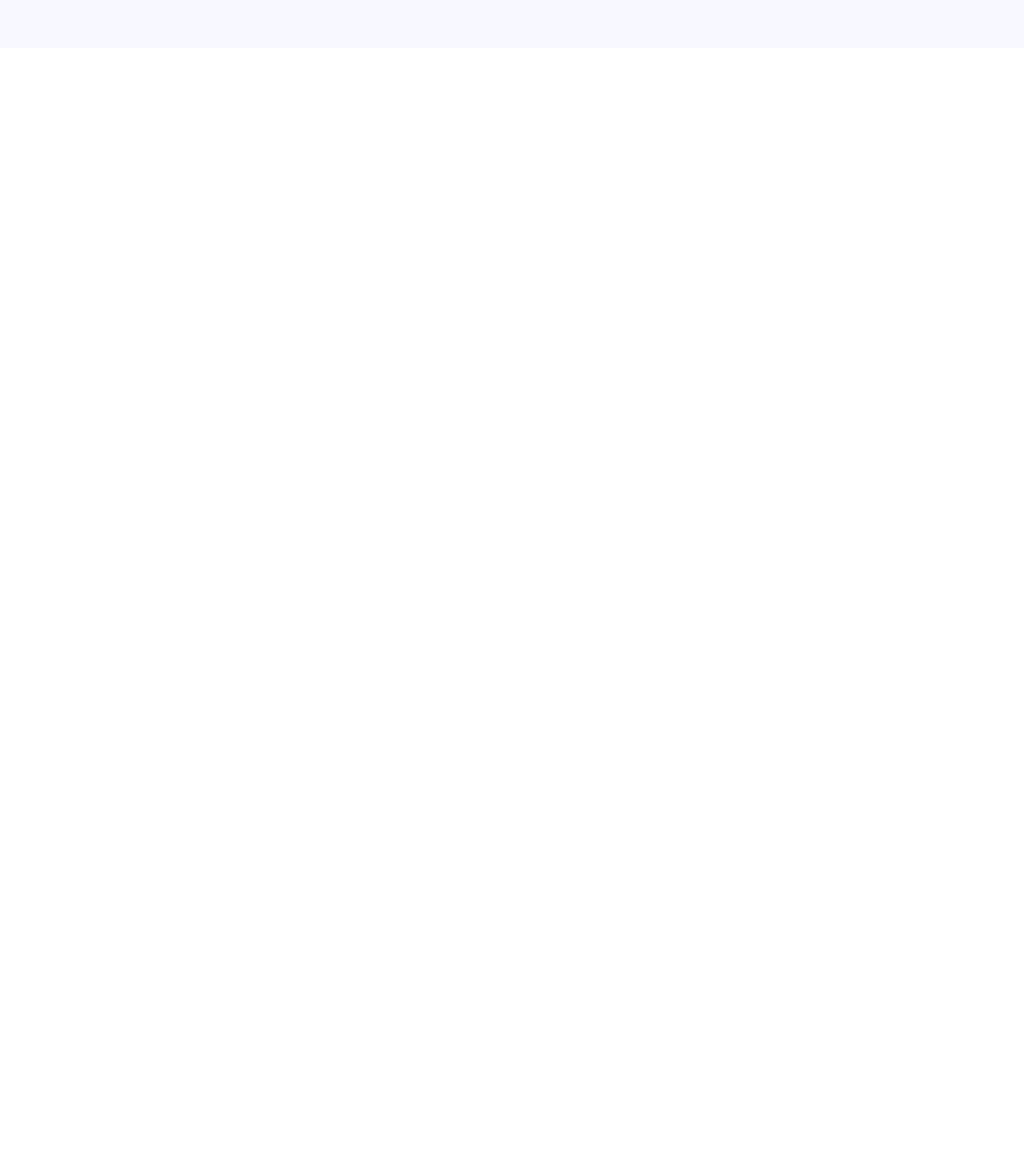
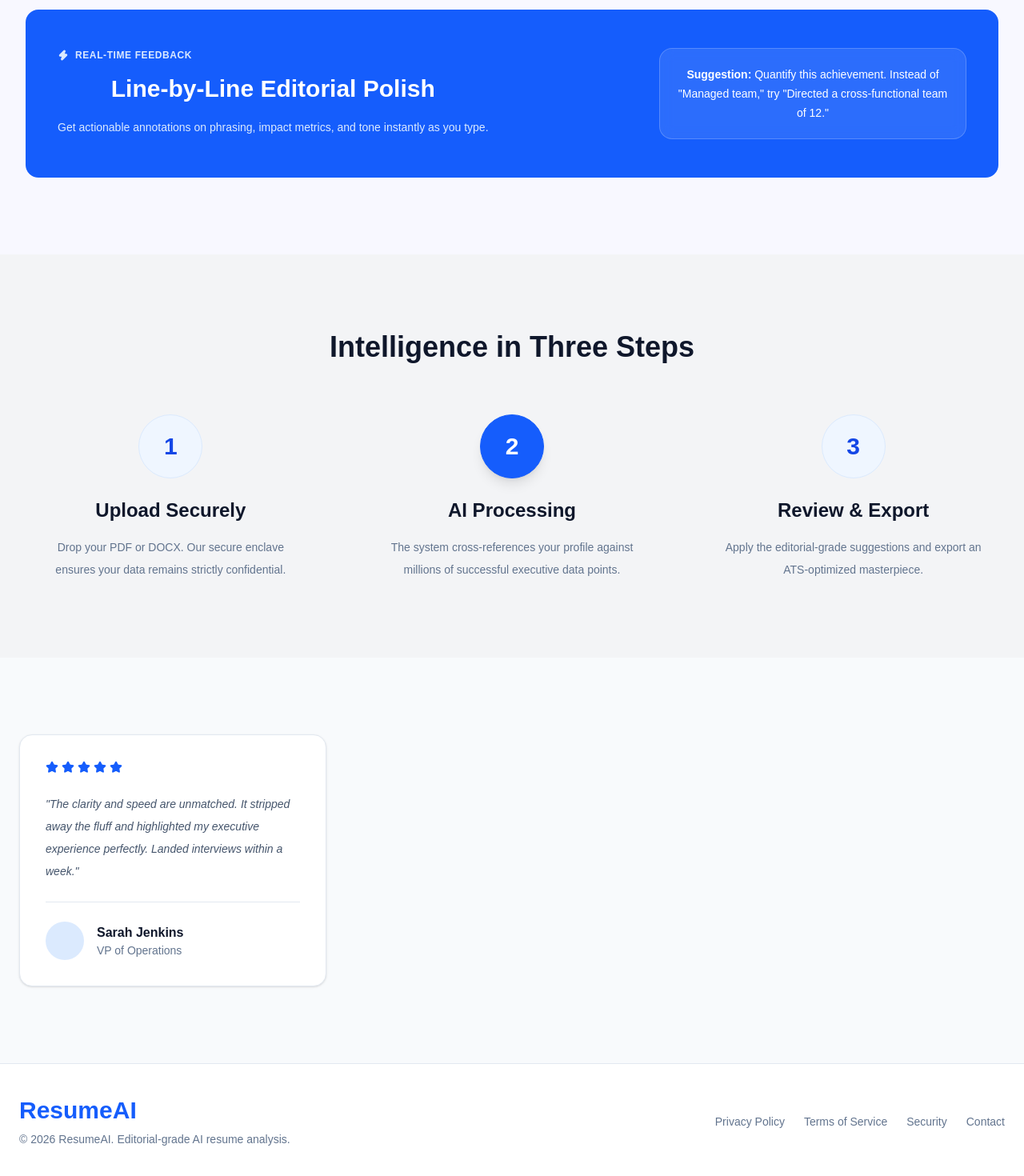
Before and after one commit to shivam-dhmn/Ai-Resume-Reviewer, a Next.js app: page / in a window 1280 px wide. Shown: the part 1306-2776 px from the top of the page at 80% size. Before the commit the page ends 1366 px from the top, so only its background shows below. Built offline with nearby package versions, Linux system fonts and the light colour scheme.

Commit message:
landing page completed

```diff
--- a/app/page.tsx
+++ b/app/page.tsx
@@ -1,6 +1,9 @@
 import Feature from "@/components/landing/Feature";
+import Footer from "@/components/landing/Footer";
 import Hero from "@/components/landing/Hero";
+import HowItWorks from "@/components/landing/HowItWorks";
 import Navbar from "@/components/landing/Navbar";
+import Testimonial from "@/components/landing/testimonial";
 
 
 export default function Home() {
@@ -8,5 +11,8 @@ export default function Home() {
   <Navbar />
   <Hero />
   <Feature />
+  <HowItWorks />
+  <Testimonial />
+  <Footer />
   </>
 }
--- a/components/landing/Feature.tsx
+++ b/components/landing/Feature.tsx
@@ -1,9 +1,12 @@
 import Image from "next/image";
-import { ListChecks, Search, Sparkles } from "lucide-react";
+import { ListChecks, Search, Sparkles, Zap } from "lucide-react";
 
 export default function Feature() {
   return (
-    <section id="features" className="bg-[#f8f8ff] px-3 py-16 text-center sm:px-6 lg:px-8 lg:py-24">
+    <section
+      id="features"
+      className="bg-[#f8f8ff] px-3 py-16 text-center sm:px-6 lg:px-8 lg:py-24"
+    >
       {/* Badge */}
       <div className="mb-6 inline-flex items-center gap-2 rounded-full border border-blue-100 bg-blue-50 px-5 py-2 shadow-sm">
         <Sparkles className="h-4 w-4 fill-blue-600 text-blue-600" />
@@ -31,9 +34,12 @@ export default function Feature() {
           <div className="flex h-7 w-7 items-center justify-center rounded-[3px] bg-white text-blue-700">
             <ListChecks className="h-4 w-4" />
           </div>
-          <h3 className="mt-3 text-base font-semibold text-slate-900">Rigorous ATS Check</h3>
+          <h3 className="mt-3 text-base font-semibold text-slate-900">
+            Rigorous ATS Check
+          </h3>
           <p className="mt-1 max-w-md text-[11px] leading-4 text-slate-600">
-            Our parsing engine mirrors the exact logic used by enterprise Applicant Tracking Systems, ensuring flawless readability.
+            Our parsing engine mirrors the exact logic used by enterprise
+            Applicant Tracking Systems, ensuring flawless readability.
           </p>
           <div className="relative mt-[18px] h-20 overflow-hidden rounded-md border border-slate-300 bg-white">
             <Image
@@ -50,13 +56,18 @@ export default function Feature() {
           <div className="flex h-7 w-7 items-center justify-center rounded-[3px] bg-white text-blue-700">
             <Search className="h-4 w-4" />
           </div>
-          <h3 className="mt-3 text-base font-semibold text-slate-900">Keyword Optimization</h3>
+          <h3 className="mt-3 text-base font-semibold text-slate-900">
+            Keyword Optimization
+          </h3>
           <p className="mt-1 max-w-sm text-[11px] leading-4 text-slate-600">
             Intelligently map your experience to target job descriptions.
           </p>
           <div className="mt-auto flex flex-wrap gap-1.5 pt-8">
-            {['Leadership', 'Strategy', 'Analytics'].map((tag) => (
-              <span key={tag} className="rounded-full bg-[#dce6ff] px-2.5 py-0.5 text-[9px] font-medium text-blue-900">
+            {["Leadership", "Strategy", "Analytics"].map((tag) => (
+              <span
+                key={tag}
+                className="rounded-full bg-[#dce6ff] px-2.5 py-0.5 text-[9px] font-medium text-blue-900"
+              >
                 {tag}
               </span>
             ))}
@@ -64,6 +75,47 @@ export default function Feature() {
         </article>
       </div>
 
+      {/* Editorial Banner */}
+
+      <div className="mt-12 rounded-2xl bg-blue-600 px-8 py-10 lg:px-10 lg:py-12">
+  <div className="flex flex-col items-center justify-between gap-10 lg:flex-row">
+
+    {/* Left Side */}
+    <div className="max-w-xl">
+      <small className="flex items-center gap-2 text-xs font-semibold uppercase tracking-wider text-blue-100">
+        <Zap className="h-3.5 w-3.5 fill-blue-100" />
+        Real-Time Feedback
+      </small>
+
+      <h2 className="mt-4 text-3xl font-bold text-white">
+        Line-by-Line Editorial Polish
+      </h2>
+
+      <p className="mt-4 text-sm leading-7 text-blue-100">
+        Get actionable annotations on phrasing, impact metrics,
+        and tone instantly as you type.
+      </p>
+    </div>
+
+    {/* Right Side */}
+    <div className="w-full max-w-sm rounded-2xl border border-white/20 bg-white/10 p-5 backdrop-blur-sm">
+      <p className="text-sm leading-6 text-white">
+        <span className="font-semibold">
+          Suggestion:
+        </span>{" "}
+        Quantify this achievement. Instead of{" "}
+        <span className="font-medium">
+          "Managed team,"
+        </span>{" "}
+        try{" "}
+        <span className="font-medium">
+          "Directed a cross-functional team of 12."
+        </span>
+      </p>
+    </div>
+
+  </div>
+</div>
     </section>
   );
 }
--- /dev/null
+++ b/components/landing/Footer.tsx
@@ -0,0 +1,68 @@
+import Link from "next/link";
+
+const Footer = () => {
+  return (
+    <footer className="border-t border-slate-200 bg-white">
+      <div className="mx-auto flex max-w-7xl flex-col items-start justify-between gap-8 px-6 py-10 md:flex-row md:items-center">
+
+        {/* Left */}
+
+        <div>
+          <h2 className="text-3xl font-bold text-blue-600">
+            ResumeAI
+          </h2>
+
+          <p className="mt-2 text-sm text-slate-500">
+            © {new Date().getFullYear()} ResumeAI.
+            Editorial-grade AI resume analysis.
+          </p>
+        </div>
+
+        {/* Right */}
+
+        <nav>
+          <ul className="flex flex-wrap gap-6 text-sm text-slate-500">
+            <li>
+              <Link
+                href="/privacy-policy"
+                className="transition-colors hover:text-blue-600"
+              >
+                Privacy Policy
+              </Link>
+            </li>
+
+            <li>
+              <Link
+                href="/terms-of-service"
+                className="transition-colors hover:text-blue-600"
+              >
+                Terms of Service
+              </Link>
+            </li>
+
+            <li>
+              <Link
+                href="/security"
+                className="transition-colors hover:text-blue-600"
+              >
+                Security
+              </Link>
+            </li>
+
+            <li>
+              <Link
+                href="/contact"
+                className="transition-colors hover:text-blue-600"
+              >
+                Contact
+              </Link>
+            </li>
+          </ul>
+        </nav>
+
+      </div>
+    </footer>
+  );
+};
+
+export default Footer;
--- /dev/null
+++ b/components/landing/HowItWorks.tsx
@@ -0,0 +1,74 @@
+const steps = [
+  {
+    number: "1",
+    title: "Upload Securely",
+    description:
+      "Drop your PDF or DOCX. Our secure enclave ensures your data remains strictly confidential.",
+    active: false,
+  },
+  {
+    number: "2",
+    title: "AI Processing",
+    description:
+      "The system cross-references your profile against millions of successful executive data points.",
+    active: true,
+  },
+  {
+    number: "3",
+    title: "Review & Export",
+    description:
+      "Apply the editorial-grade suggestions and export an ATS-optimized masterpiece.",
+    active: false,
+  },
+];
+
+const HowItWorks = () => {
+  return (
+    <section className="px-6 py-24 bg-gray-100">
+      {/* Heading */}
+
+      <div className="text-center">
+        <h2 className="text-4xl font-bold text-slate-900">
+          Intelligence in Three Steps
+        </h2>
+      </div>
+
+      {/* Steps */}
+
+      <div className="mt-16 grid gap-12 md:grid-cols-3">
+        {steps.map((step) => (
+          <div
+            key={step.number}
+            className="flex flex-col items-center text-center"
+          >
+            {/* Circle */}
+
+            <div
+              className={`flex h-20 w-20 items-center justify-center rounded-full border text-3xl font-bold transition-all duration-300 ${
+                step.active
+                  ? "border-blue-600 bg-blue-600 text-white shadow-lg"
+                  : "border-blue-100 bg-blue-50 text-blue-700"
+              }`}
+            >
+              {step.number}
+            </div>
+
+            {/* Title */}
+
+            <h3 className="mt-6 text-2xl font-semibold text-slate-900">
+              {step.title}
+            </h3>
+
+            {/* Description */}
+
+            <p className="mt-4 max-w-xs text-sm leading-7 text-slate-500">
+              {step.description}
+            </p>
+          </div>
+        ))}
+      </div>
+    </section>
+  );
+};
+
+export default HowItWorks;
--- /dev/null
+++ b/components/landing/testimonial.tsx
@@ -0,0 +1,58 @@
+import { Star } from "lucide-react";
+
+const Testimonial = () => {
+  return (
+    <section className="bg-slate-50 py-24">
+      <div className="mx-auto max-w-7xl px-6">
+
+        <div className="max-w-sm rounded-2xl border border-slate-200 bg-white p-8 shadow-sm transition-all duration-300 hover:-translate-y-1 hover:shadow-lg">
+
+          {/* Stars */}
+
+          <div className="flex gap-1 text-blue-600">
+            {[...Array(5)].map((_, index) => (
+              <Star
+                key={index}
+                className="h-4 w-4 fill-blue-600 text-blue-600"
+              />
+            ))}
+          </div>
+
+          {/* Review */}
+
+          <p className="mt-6 text-sm italic leading-7 text-slate-600">
+            "The clarity and speed are unmatched. It stripped away the
+            fluff and highlighted my executive experience perfectly.
+            Landed interviews within a week."
+          </p>
+
+          {/* Divider */}
+
+          <div className="my-6 h-px bg-slate-200" />
+
+          {/* User */}
+
+          <div className="flex items-center gap-4">
+
+            <div className="h-12 w-12 rounded-full bg-blue-100" />
+
+            <div>
+              <h4 className="font-semibold text-slate-900">
+                Sarah Jenkins
+              </h4>
+
+              <p className="text-sm text-slate-500">
+                VP of Operations
+              </p>
+            </div>
+
+          </div>
+
+        </div>
+
+      </div>
+    </section>
+  );
+};
+
+export default Testimonial;
```
